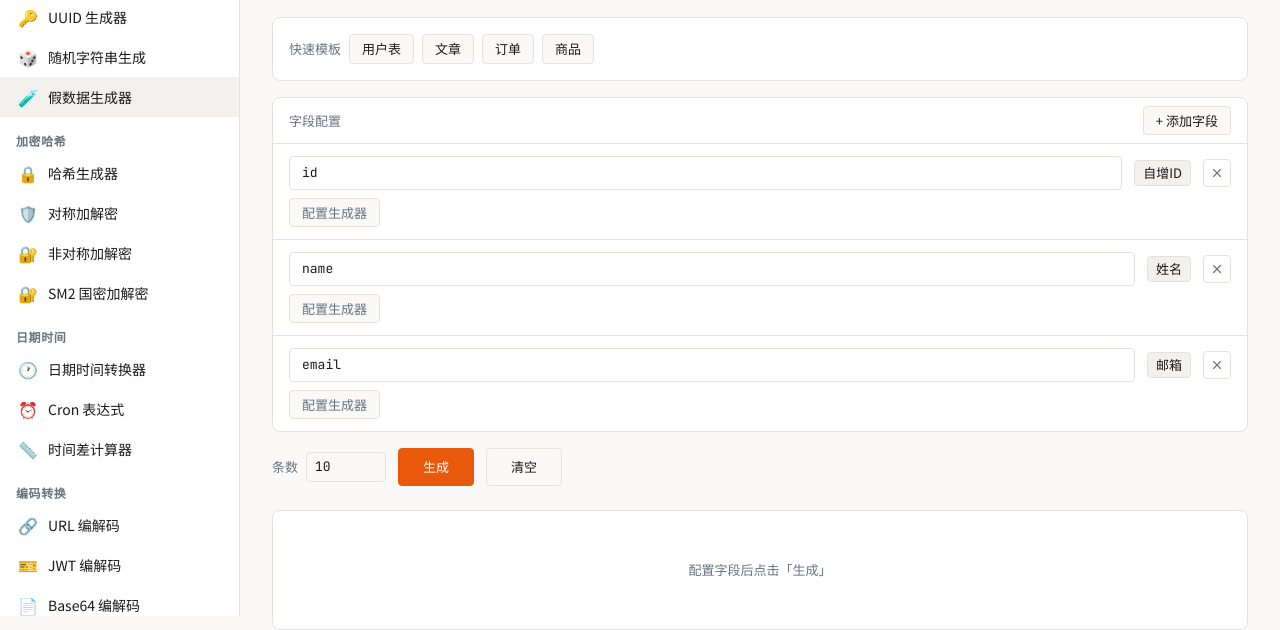
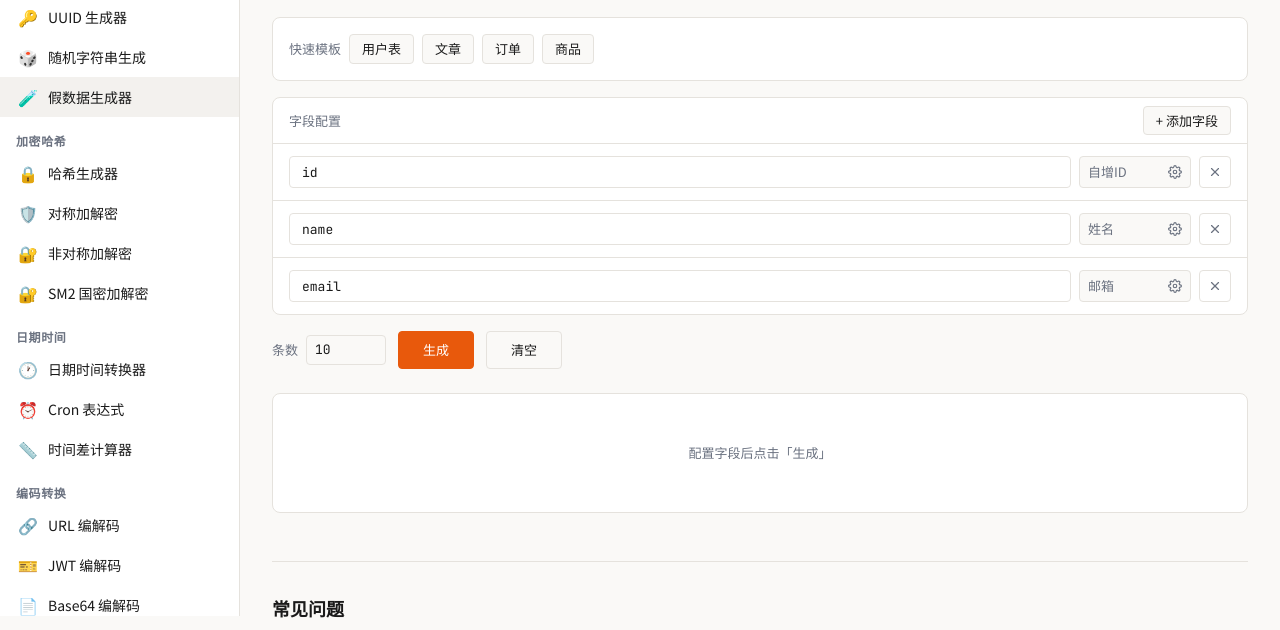
Before and after one commit to BaixuanZhu/DevTools, an Astro site: page /text/fake-data-generator in a window 1280 px wide. Shown: the part 184-814 px from the top of the page. Built offline with nearby package versions, Linux system fonts and the light colour scheme; Astro itself is replaced by a stand-in of ours.

Commit message:
fix(fake-data): 修复字段配置区布局与 structuredClone 报错
- 用 cloneFieldConfig 手动深拷贝替代 structuredClone，避免 Vue Proxy 触发 DataCloneError
- 将字段行合并为单行：列名输入框 + 生成器按钮 + 删除按钮
- 生成器按钮合并类型标签，固定 w-28 宽度，齿轮图标在右
- 列名输入框 flex-1 自适应，生成器和删除按钮固定在右侧

Co-Authored-By: Claude <noreply@anthropic.com>

```diff
--- a/src/tools/text/FakeDataGenerator.vue
+++ b/src/tools/text/FakeDataGenerator.vue
@@ -45,12 +45,17 @@ function getTypeMeta(type: FieldType): FieldTypeMeta {
   return meta;
 }
 
+/** 深拷贝字段配置。使用手动拷贝避免 Vue 响应式 Proxy 无法被 structuredClone 序列化。 */
+function cloneFieldConfig(field: FieldConfig): FieldConfig {
+  return { rowId: field.rowId, name: field.name, type: field.type, params: { ...field.params } };
+}
+
 /** 按类型构造默认字段配置（列名取默认值、参数取默认值）。 */
 function makeField(type: FieldType, name?: string): FieldConfig {
   const meta = getTypeMeta(type);
   const params: Record<string, string | number> = {};
   for (const p of meta.params) params[p.key] = p.default;
-  return { rowId: nextRowId(), name: name ?? meta.defaultName, type, params };
+  return cloneFieldConfig({ rowId: nextRowId(), name: name ?? meta.defaultName, type, params });
 }
 
 /** 当前字段配置（默认预填 id / name / email）。 */
@@ -127,7 +132,7 @@ const editingField = ref<FieldConfig>(makeField('name'));
 
 /** 打开字段配置 Dialog，复制当前字段到编辑副本。 */
 function openFieldDialog(field: FieldConfig): void {
-  editingField.value = structuredClone(field);
+  editingField.value = cloneFieldConfig(field);
   dialogOpen.value = true;
 }
 
@@ -136,7 +141,7 @@ function saveFieldConfig(): void {
   const updated = editingField.value;
   const idx = fields.value.findIndex((f) => f.rowId === updated.rowId);
   if (idx === -1) return;
-  fields.value[idx] = structuredClone(updated);
+  fields.value[idx] = cloneFieldConfig(updated);
   dialogOpen.value = false;
 }
 
@@ -196,21 +201,30 @@ const dialogParamDefs = computed<FieldTypeMeta['params']>(() => {
           :key="field.rowId"
           class="px-4 py-3"
         >
-          <!-- 第一行：列名 + 类型标签 + 删除 -->
-          <div class="flex items-center gap-3">
+          <!-- 字段行：列名（自适应）+ 生成器 + 删除 -->
+          <div class="flex items-center gap-2">
             <input
               v-model="field.name"
               type="text"
-              class="flex-1 min-w-[160px] px-3 py-1.5 border border-border rounded-sm bg-background text-text text-[0.8125rem] font-mono outline-none focus:border-accent transition-[border-color] duration-150"
+              class="flex-1 min-w-[120px] px-3 h-8 border border-border rounded-sm bg-background text-text text-[0.8125rem] font-mono outline-none focus:border-accent transition-[border-color] duration-150"
               placeholder="列名"
               aria-label="列名"
             />
-            <span class="shrink-0 px-2 py-0.5 bg-hover text-text border border-border rounded-sm text-[0.8125rem]">
-              {{ getTypeMeta(field.type).label }}
-            </span>
             <button
               type="button"
-              class="shrink-0 flex items-center justify-center w-7 h-7 rounded-sm border border-border bg-card text-muted cursor-pointer hover:bg-hover hover:text-text transition-[background-color,color] duration-150"
+              class="shrink-0 flex items-center gap-1 px-2 h-8 w-28 border border-border rounded-sm bg-surface text-muted text-[0.8125rem] cursor-pointer hover:bg-hover hover:text-text hover:border-accent transition-[background-color,border-color,color] duration-150"
+              :title="`配置 ${getTypeMeta(field.type).label} 生成器`"
+              @click="openFieldDialog(field)"
+            >
+              <span class="flex-1 min-w-0 truncate text-left">{{ getTypeMeta(field.type).label }}</span>
+              <svg class="shrink-0" xmlns="http://www.w3.org/2000/svg" width="14" height="14" viewBox="0 0 24 24" fill="none" stroke="currentColor" stroke-width="2" stroke-linecap="round" stroke-linejoin="round">
+                <circle cx="12" cy="12" r="3" />
+                <path d="M19.4 15a1.65 1.65 0 0 0 .33 1.82l.06.06a2 2 0 0 1 0 2.83 2 2 0 0 1-2.83 0l-.06-.06a1.65 1.65 0 0 0-1.82-.33 1.65 1.65 0 0 0-1 1.51V21a2 2 0 0 1-2 2 2 2 0 0 1-2-2v-.09A1.65 1.65 0 0 0 9 19.4a1.65 1.65 0 0 0-1.82.33l-.06.06a2 2 0 0 1-2.83 0 2 2 0 0 1 0-2.83l.06-.06a1.65 1.65 0 0 0 .33-1.82 1.65 1.65 0 0 0-1.51-1H3a2 2 0 0 1-2-2 2 2 0 0 1 2-2h.09A1.65 1.65 0 0 0 4.6 9a1.65 1.65 0 0 0-.33-1.82l-.06-.06a2 2 0 0 1 0-2.83 2 2 0 0 1 2.83 0l.06.06a1.65 1.65 0 0 0 1.82.33H9a1.65 1.65 0 0 0 1-1.51V3a2 2 0 0 1 2-2 2 2 0 0 1 2 2v.09a1.65 1.65 0 0 0 1 1.51 1.65 1.65 0 0 0 1.82-.33l.06-.06a2 2 0 0 1 2.83 0 2 2 0 0 1 0 2.83l-.06.06a1.65 1.65 0 0 0-.33 1.82V9a1.65 1.65 0 0 0 1.51 1H21a2 2 0 0 1 2 2 2 2 0 0 1-2 2h-.09a1.65 1.65 0 0 0-1.51 1z" />
+              </svg>
+            </button>
+            <button
+              type="button"
+              class="shrink-0 flex items-center justify-center w-8 h-8 rounded-sm border border-border bg-card text-muted cursor-pointer hover:bg-hover hover:text-text transition-[background-color,color] duration-150"
               title="删除字段"
               aria-label="删除字段"
               @click="removeField(field.rowId)"
@@ -218,16 +232,6 @@ const dialogParamDefs = computed<FieldTypeMeta['params']>(() => {
               <svg xmlns="http://www.w3.org/2000/svg" width="14" height="14" viewBox="0 0 24 24" fill="none" stroke="currentColor" stroke-width="2" stroke-linecap="round" stroke-linejoin="round">
                 <line x1="18" y1="6" x2="6" y2="18" /><line x1="6" y1="6" x2="18" y2="18" />
               </svg>
-            </button>
-          </div>
-          <!-- 第二行：配置生成器 -->
-          <div class="flex items-center gap-2 mt-2">
-            <button
-              type="button"
-              class="px-3 py-1 border border-border rounded-sm bg-surface text-muted text-[0.8125rem] cursor-pointer hover:bg-hover hover:text-text hover:border-accent transition-[background-color,border-color,color] duration-150"
-              @click="openFieldDialog(field)"
-            >
-              配置生成器
             </button>
           </div>
         </div>
```
